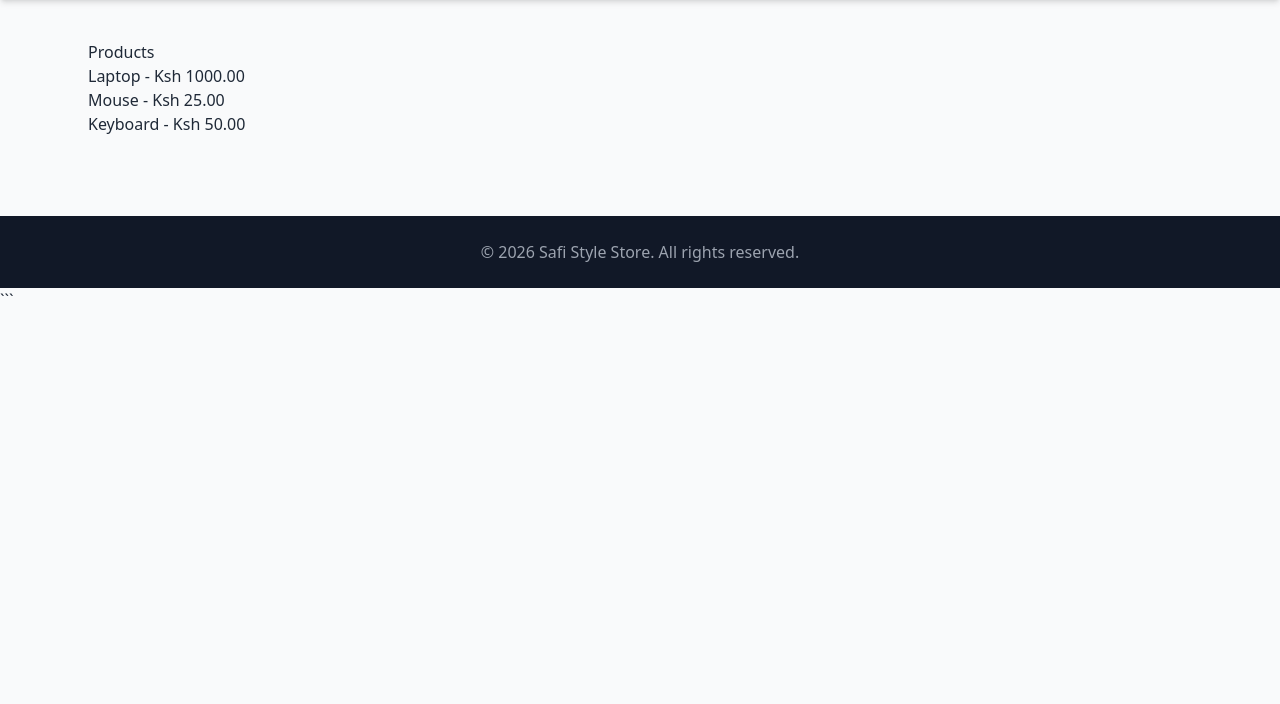
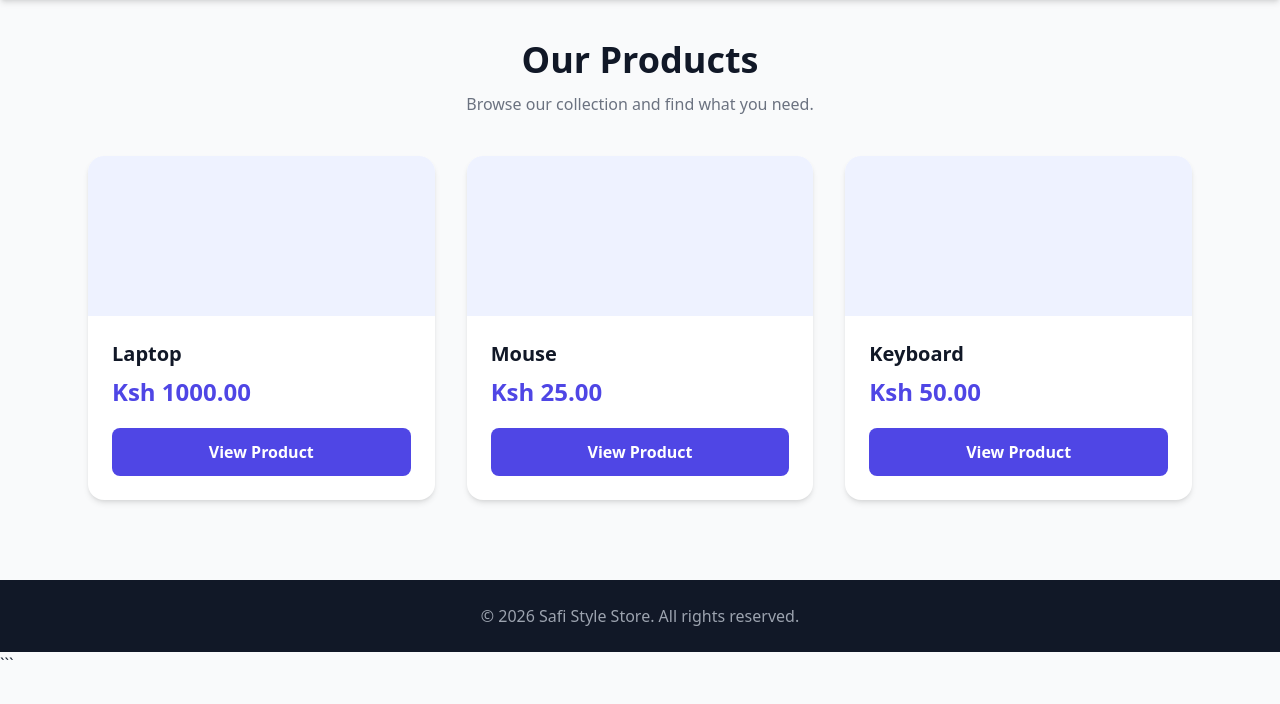
Before and after one commit to Jblue254/Safi-style, a Django app: page / in a window 1280 px wide. Shown: the part 96-800 px from the top of the page. Run offline with Django 5.2, Linux system fonts and the light colour scheme; data comes from the database, SQL or seed files in the repository; some libraries are stand-ins or nearby versions.

Commit message:
Style product list page

```diff
--- a/myapp/templates/product_list.html
+++ b/myapp/templates/product_list.html
@@ -2,16 +2,62 @@
 
 {% block content %}
 
-<h1>Products</h1>
+<!-- Page Header -->
+
+<div class="text-center mb-10">
+    <h1 class="text-4xl font-bold text-gray-900 mb-3">
+        Our Products
+    </h1>
+    <p class="text-gray-500">
+        Browse our collection and find what you need.
+    </p>
+</div>
+
+<!-- Product Grid -->
+
+<div class="grid grid-cols-1 sm:grid-cols-2 lg:grid-cols-3 gap-8">
+
 
 {% for product in products %}
-    <p>
-        <a href="/product/{{ product.id }}/">
+
+<div class="bg-white rounded-2xl shadow-md hover:shadow-xl transition duration-300 overflow-hidden">
+
+    <!-- Product Icon -->
+    <div class="bg-indigo-50 h-40 flex items-center justify-center">
+        <span class="text-6xl"></span>
+    </div>
+
+    <!-- Product Information -->
+    <div class="p-6">
+
+        <h2 class="text-xl font-bold text-gray-900 mb-2">
             {{ product.name }}
+        </h2>
+
+        <p class="text-2xl font-bold text-indigo-600 mb-5">
+            Ksh {{ product.price }}
+        </p>
+
+        <a href="/product/{{ product.id }}/"
+           class="block text-center bg-indigo-600 text-white py-3 rounded-lg font-semibold hover:bg-indigo-700 transition">
+            View Product
         </a>
 
-        - Ksh {{ product.price }}
+    </div>
+
+</div>
+
+{% empty %}
+
+<div class="col-span-full text-center py-16">
+    <p class="text-gray-500 text-lg">
+        No products available at the moment.
     </p>
+</div>
+
 {% endfor %}
 
+
+</div>
+
 {% endblock %}
```
